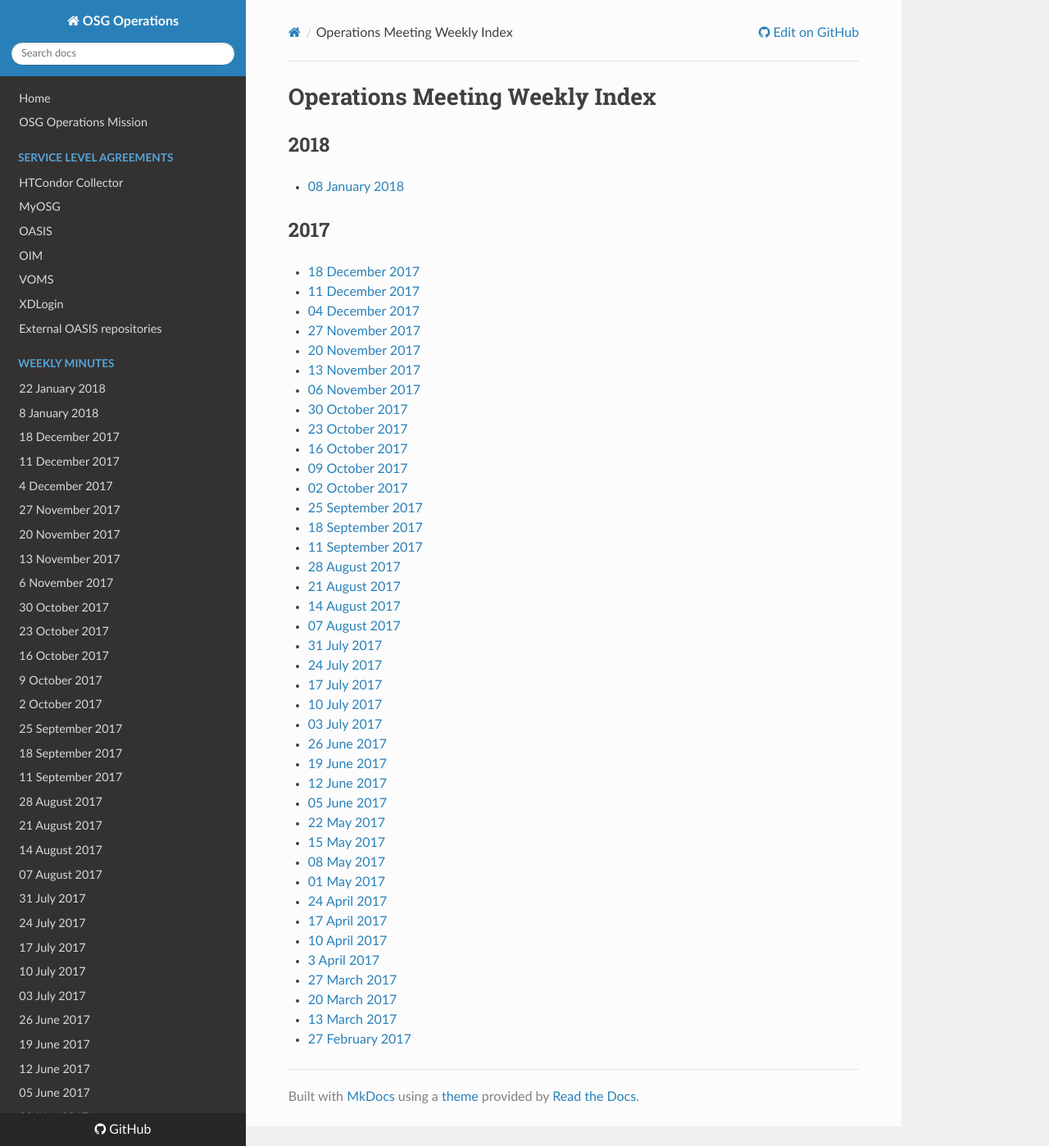
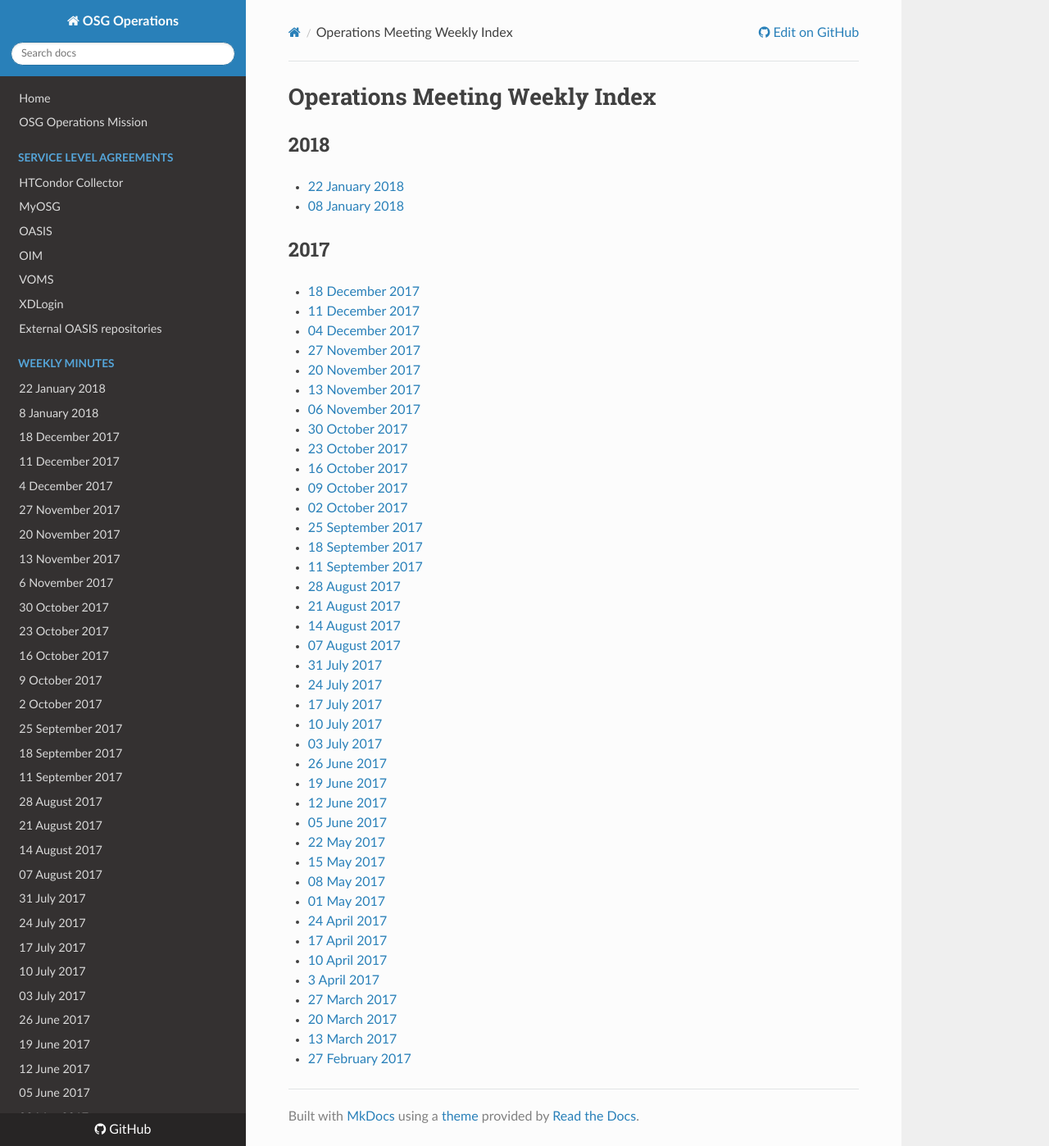
Before and after one commit to osg-htc/operations, an MkDocs documentation site: the page built from docs/WeeklyMinutes/MeetingIndex.md, in a window 1280 px wide and 1398 px high. Shown: the whole window at 82% size. Built offline with MkDocs 1.6.1, drawn with Linux system fonts in a browser that asks for light colours; nearby versions of some CDN libraries; old or Windows-style settings are respelled for this version of MkDocs.

Commit message:
Update MeetingIndex.md

```diff
--- a/docs/WeeklyMinutes/MeetingIndex.md
+++ b/docs/WeeklyMinutes/MeetingIndex.md
@@ -1,6 +1,7 @@
 # Operations Meeting Weekly Index
 
 ## 2018
+   * [22 January 2018](22Jan2018.md)
    * [08 January 2018](08Jan2017.md)
 
 ## 2017
```
